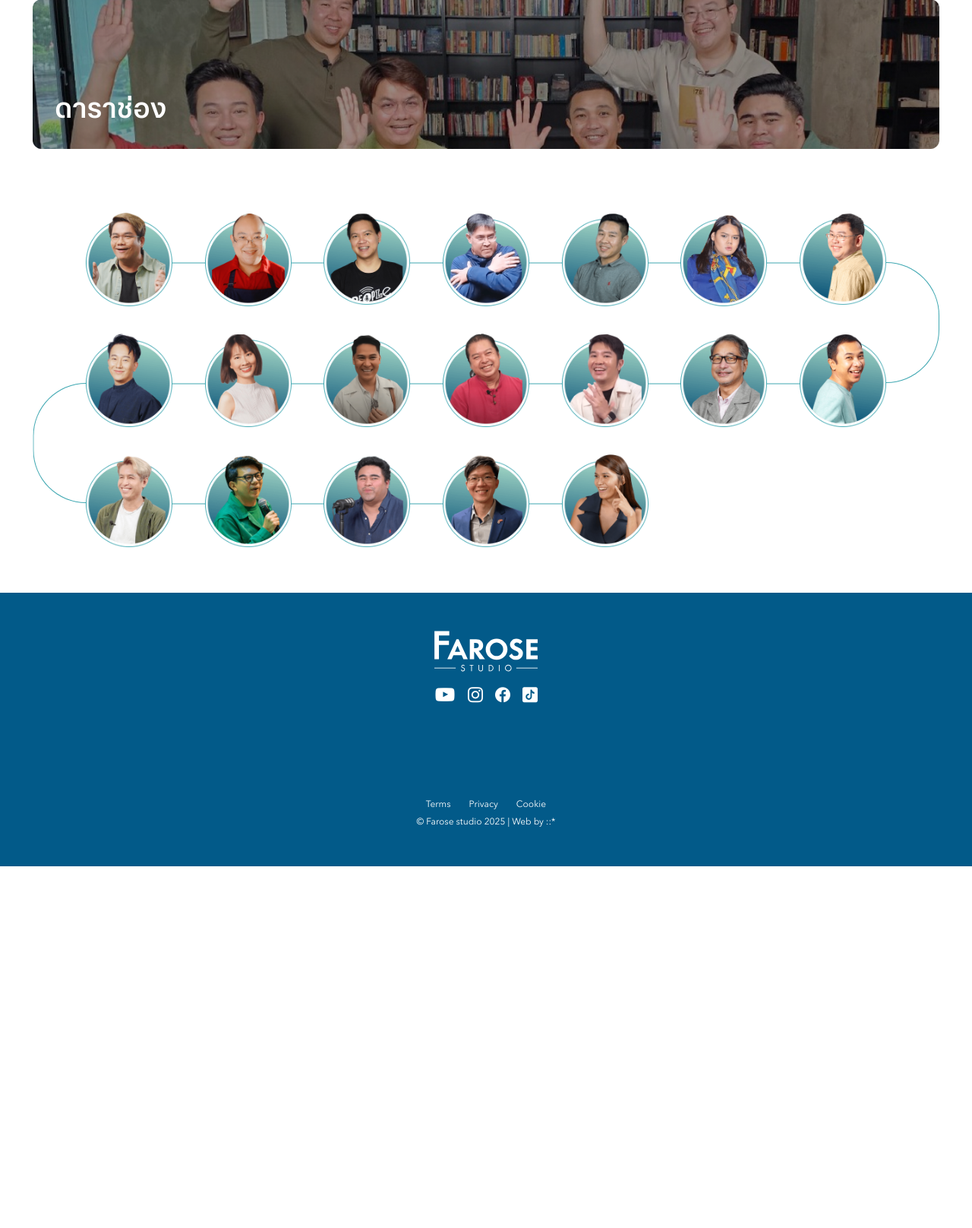
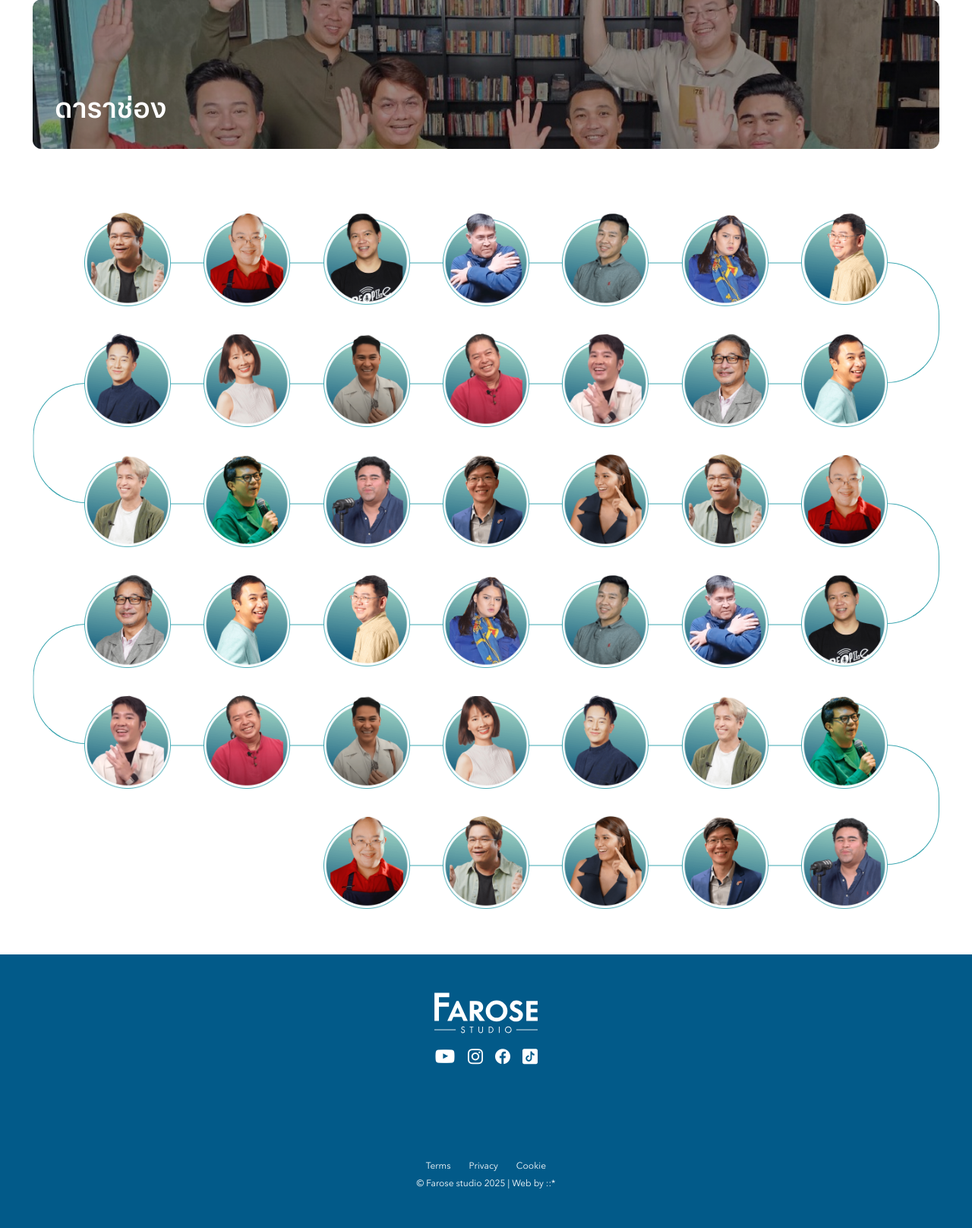
Before and after one commit to Lukyord/farose, a PHP site: page /dara.php in a window 1280 px wide. Shown: the part 105-1721 px from the top of the page at 76% size. Before the commit the page ends 1245 px from the top, so only its background shows below. Run offline with PHP 8.4, Linux system fonts and the light colour scheme; some libraries are stand-ins or nearby versions; some web fonts are replaced.

Commit message:
fix: dara grid line

```diff
--- a/template/assets/css/common/theme-default.css
+++ b/template/assets/css/common/theme-default.css
@@ -150,9 +150,12 @@
     content: "";
     height: var(--height);
     aspect-ratio: 0.4438202247;
+    border-radius: 0 var(--height) var(--height) 0;
     border: 1px solid var(--color-light-sea-green);
-    border-radius: 0 var(--height) var(--height) 0;
-    border-left: none;
+    /* border-left: 1px solid transparent; */
+    /* outline: 1px solid var(--color-light-sea-green); */
+    margin-left: -2px;
+    clip-path: inset(0 0 0 2px);
 }
 
 .dara-grid-wrapper .leading-curve {
@@ -254,9 +257,9 @@
         grid-column: 1;
     }
 
-    .dara.even-row-mb:last-child::after {
+    /* .dara.even-row-mb:last-child::after {
         content: none;
-    }
+    } */
 }
 
 @media (max-width: 835px) {
@@ -300,9 +303,9 @@
         grid-column: 1;
     }
 
-    .dara.even-row-pc:last-child::after {
+    /* .dara.even-row-pc:last-child::after {
         content: none;
-    }
+    } */
 }
 
 /* CURSOR ==================== */
--- a/template/include/dara-grid.php
+++ b/template/include/dara-grid.php
@@ -1,4 +1,4 @@
-<?php $total_dara = 19 ?>
+<?php $total_dara = 40 ?>
 <div
     class="dara-grid-wrapper"
     data-total-dara="<?php echo $total_dara ?>">
```
